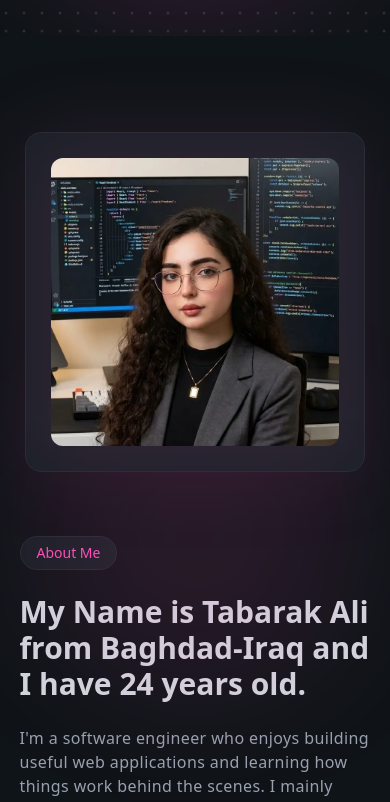
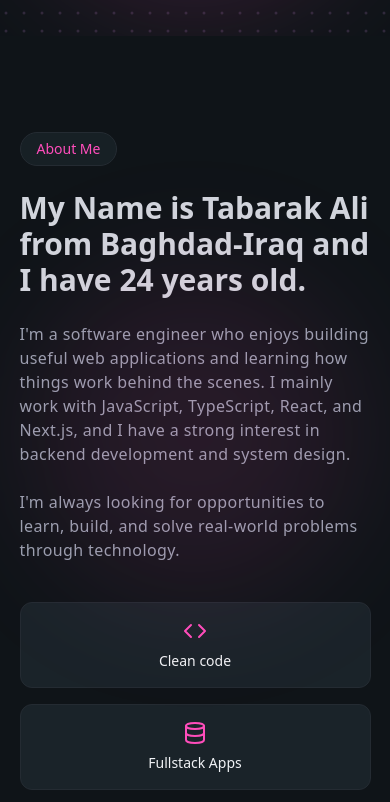
Before and after one commit to TabarakCodeCraft/New-Portfolio, a Next.js app: page / in a window 390 px wide. Shown: the part 1000-1802 px from the top of the page. Built offline with nearby package versions, Linux system fonts and the light colour scheme.

Commit message:
add new change

```diff
--- a/src/sections/AboutSection.tsx
+++ b/src/sections/AboutSection.tsx
@@ -7,7 +7,7 @@ export default function AboutSection() {
             <div className="absolute top-1/4 left-1/2 -translate-x-1/2 w-80 h-80 rounded-full blur-3xl bg-primary/10" />
             <div className="w-[90%] mx-auto grid grid-cols-1 lg:grid-cols-2 gap-16 items-center">
 
-                <div className="flex justify-center lg:justify-start">
+                <div className="hidden lg:flex justify-center lg:justify-start">
                     <div className="relative w-85 h-85 md:w-120 md:h-120 rounded-2xl bg-surface/80 backdrop-blur-md border border-border flex items-center justify-center">
                         <div className="absolute inset-0 rounded-2xl bg-primary/10 blur-2xl" />
                         <div className="w-[85%] h-[85%] relative">
--- /dev/null
+++ b/src/sections/SkillsSection.tsx
@@ -0,0 +1,9 @@
+import React from 'react'
+
+export default function SkillsSection() {
+  return (
+    <div>
+
+    </div>
+  )
+}
```
